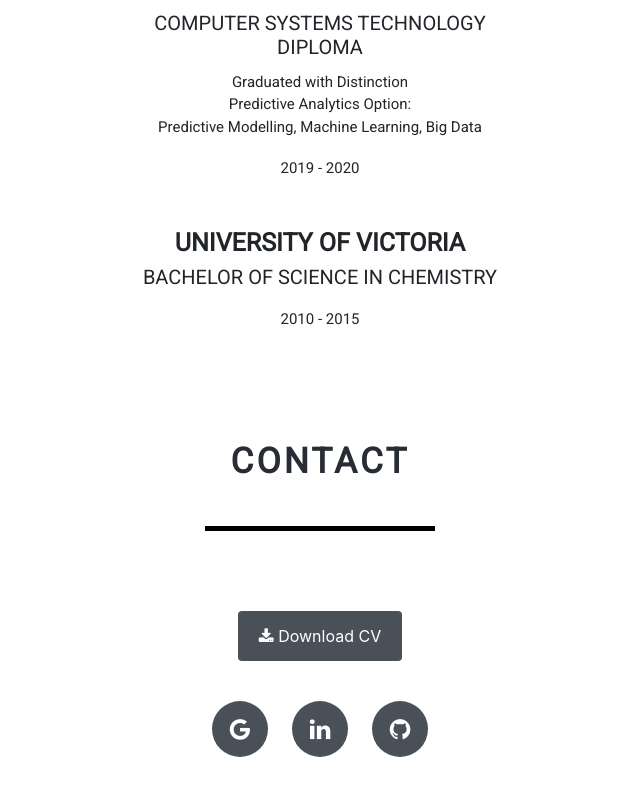
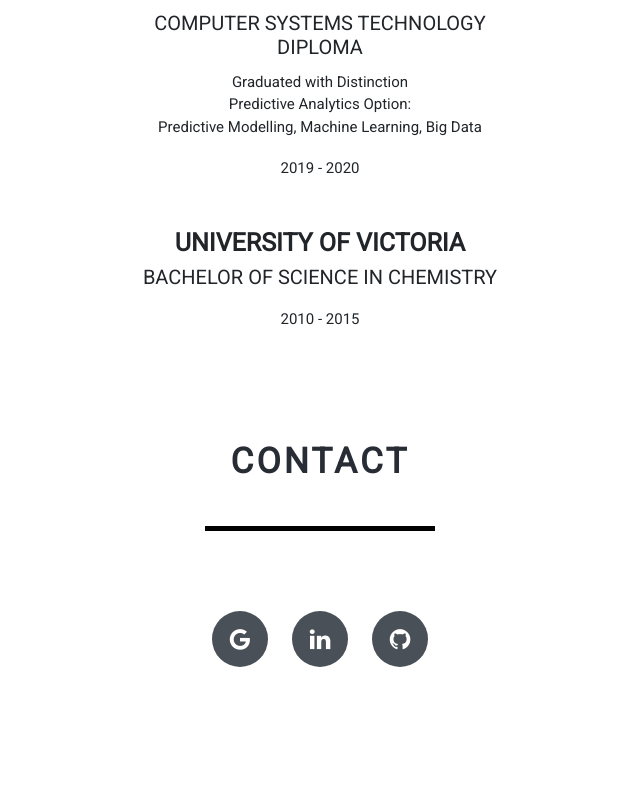
Before and after one commit to sarah-ryoo/sarah-ryoo.github.io, a React (Create React App) app: page / in a window 1280 px wide. Shown: the part 2079-2875 px from the top of the page, without its empty margins (320-960 px from the left). Built offline with nearby package versions, Linux system fonts and the light colour scheme.

Commit message:
Removed download CV button

```diff
--- a/src/components/Contact.js
+++ b/src/components/Contact.js
@@ -6,9 +6,9 @@
     return(
         <div className="Contact">
             <h2 className="Subheading">Contact</h2>
-            <div className="CV-download">
+            {/* <div className="CV-download">
                 <a href={ cv }><button class="btn"><i class="fa fa-download"></i> Download CV</button></a>
-            </div>
+            </div> */}
             <div className="Social-icons">
                 <a className="btn btn-social-icon" href="mailto:sarah.h.ryoo@gmail.com"><i class="fa fa-google"></i></a>
                 <a className="btn btn-social-icon" href="https://www.linkedin.com/in/sarahryoo/"><i class="fa fa-linkedin"></i></a>
```
Also changed, not shown: 1 other file (tests, documents, lock files or other folders).
